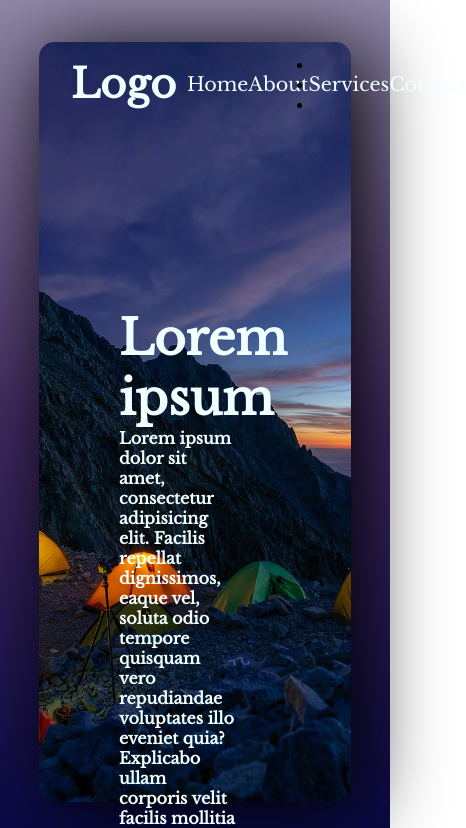
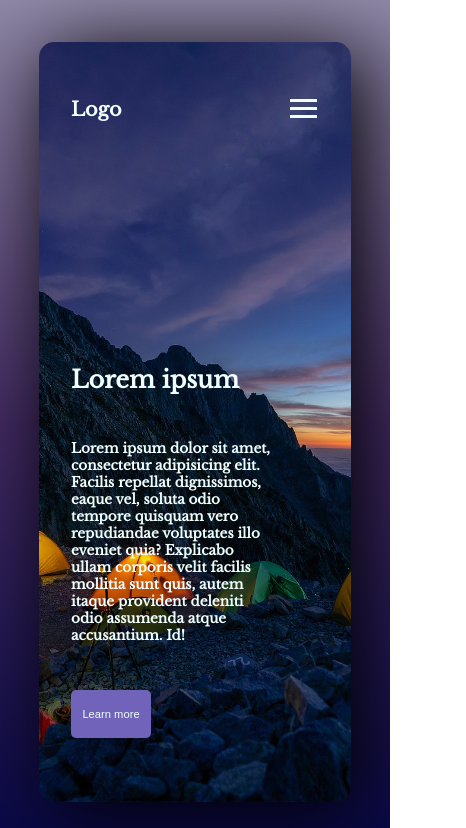
Before and after one commit to Ljusaj123/Landing-page, a React (Create React App) app: page / in a window 390 px wide. Shown: the top 828 px of the page, 466 px wide, since content can reach past the window. Built offline with nearby package versions, Linux system fonts and the light colour scheme.

Commit message:
css style for showing navbar and navbar hamburger

```diff
--- a/src/index.css
+++ b/src/index.css
@@ -20,6 +20,7 @@ body {
   display: flex;
   justify-content: center;
   align-items: center;
+  position: relative;
 }
 
 .landing-page .landing-page-container{
@@ -29,17 +30,18 @@ body {
   background-position: center;
   background-size: cover;
   border-radius: 15px;
-  position: relative;
+
+  display: flex;
+  flex-direction: column;
+  justify-content: space-between;
   box-shadow: 10px 10px 80px black;
+  padding: 1rem 2rem;
 
 }
 
 .landing-page .landing-page-container .header{
-  position: absolute;
-  top: 0;
-  height: 10vh;
+  height: 12vh;
   width: 100%;
-  padding: 0.5rem 2rem;
   display: flex;
   justify-content: center;
   align-items: center;
@@ -53,6 +55,9 @@ body {
   align-items: center;
 
 }
+.header .header-container .navbar-hamburger{
+  display: none;
+}
 .header .header-container .logo-container{
   color: rgb(240, 255, 255);
 
@@ -60,38 +65,56 @@ body {
 .header .header-container .logo-container h1{
   color: rgb(240, 255, 255);
   cursor: pointer;
-  font-size: 2.5rem;
+  font-size: clamp(1.2rem, 2.5vw, 2.5rem);
+  transition: transform 0.3s ease;
+}
+
+.header .header-container .logo-container h1:active{
+  transform: scale(0.8);
+  transition: transform 0.3s ease;
 
 }
 .header .header-container .navbar-menu-container{
-  width: 40%;
+  width: clamp(260px, 70%, 500px);
   height: 100%;
   display: flex;
-  justify-content: space-evenly;
+  justify-content: space-between;
   align-items: center;
 }
 .header .header-container .navbar-menu-container li{
   list-style: none;
+  transition: transform 0.3s ease;
 }
 .header .header-container .navbar-menu-container li a{
   text-decoration: none;
   color: rgb(240, 255, 255);
-  font-size: 1.2rem;
+  font-size: clamp(0.8rem, 1.5vw, 1.2rem);
+  transition: all 0.3s ease-in;
+}
+
+.header .header-container .navbar-menu-container li:active{
+  transform: scale(0.9);
+  transition: transform 0.3s ease;
+
+}
+.header .header-container .navbar-menu-container li a:hover{
+  color: rgb(112, 99, 185);
+  transition: all 0.3s ease-in;
 }
 
 
 .landing-page .landing-page-container .main{
-  position: absolute;
-  left: 5rem;
-  top: 35%;
-  height: 30vh;
-  width: 30vw;
+  height: 350px;
+  width: clamp(200px, 45vw, 600px);
   color: rgb(240, 255, 255);
+  flex-grow: 0.1;
+  margin-bottom: 3rem;
 
 
 }
 .landing-page .landing-page-container .main .main-container{
   height: 100%;
+  width: 100%;
   display: flex;
   flex-direction: column;
   justify-content: space-between;
@@ -101,24 +124,96 @@ body {
 
 }
 .landing-page .landing-page-container .main .main-container h1{
-  font-size: 3rem;
+  font-size: clamp(1.5rem, 4.5vw, 3rem);
 }
 .landing-page .landing-page-container .main .main-container h2{
-  font-size: 1rem;
+  font-size: clamp(0.85rem, 1.5vw, 1rem);
 }
 
 .btn{
-  height: 2.5rem;
-  width: 8rem;
+  height: 3rem;
+  width: clamp(50px, 40%, 120px);
   border: none;
   border-radius: 5px;
   background-color: rgb(112, 99, 185);
   color: rgb(240, 255, 255);
   cursor: pointer;
   transition: transform 0.4s ease-in;
+  font-size: clamp(0.7rem, 1.5vw, 1rem);
 }
 
 .btn:active{
   transform: scale(0.8);
   transition: transform 0.2s ease-in;
 }
+
+.btn-2{
+  width: clamp(50px, 20%, 120px);
+
+
+}
+
+@media screen and (max-width:500px){
+
+  .header .header-container .navbar-menu-container{
+      position: absolute;
+			top: -100%;
+      left: 0;
+      margin: 0 auto;
+      padding-top: 5rem;
+			display: flex;
+			flex-direction: column;
+			justify-content: space-evenly;
+			align-items: center;
+			opacity: 0;
+			z-index: -1;
+      width: 100vw;
+      height: 70vh;
+      transition: all 0.5s ease;
+  }
+  .header .header-container .navbar-menu-container.active{
+    opacity: 1;
+    top: 0%;
+    z-index: 10;
+    background-color: rgb(112, 99, 185);
+    transition: all 0.5s ease;
+
+  }
+  .header .header-container .navbar-menu-container li a:hover{
+    color: rgb(240, 255, 255);
+  }
+  .header .header-container .navbar-hamburger {
+    display: block;
+    cursor: pointer;
+    z-index: 998;
+
+  }
+  .header .header-container .navbar-hamburger .navbar-hamburger-line {
+      width: 27px;
+      height: 3px;
+      margin: 5px 2px;
+      list-style: none;
+      background-color: rgb(240, 255, 255);
+      pointer-events: none;
+      transition: all 0.5s ease;
+  }
+
+  .header .header-container .navbar-hamburger .navbar-hamburger-line.open:nth-child(2){
+    transform: rotate(720deg);
+    background: transparent;
+    transition: all 0.5s ease;
+
+  }
+  .header .header-container .navbar-hamburger .navbar-hamburger-line.open:nth-child(1){
+    transform: translateY(13px) rotate(45deg);
+    transition: all 0.5s ease;
+
+  }
+  .header .header-container .navbar-hamburger .navbar-hamburger-line.open:nth-child(3){
+    transform: translateY(-3px) rotate(-45deg);
+    transition: all 0.5s ease;
+
+  }
+
+
+}
```
